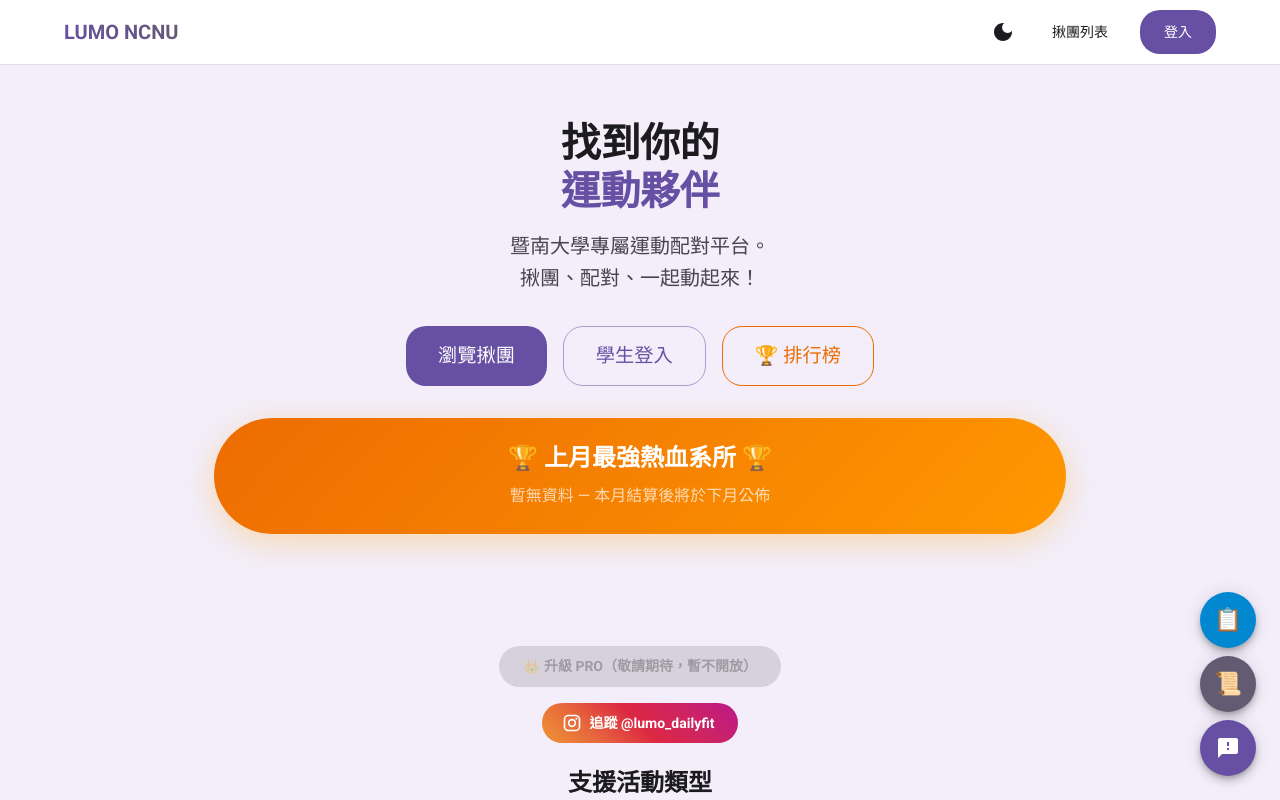
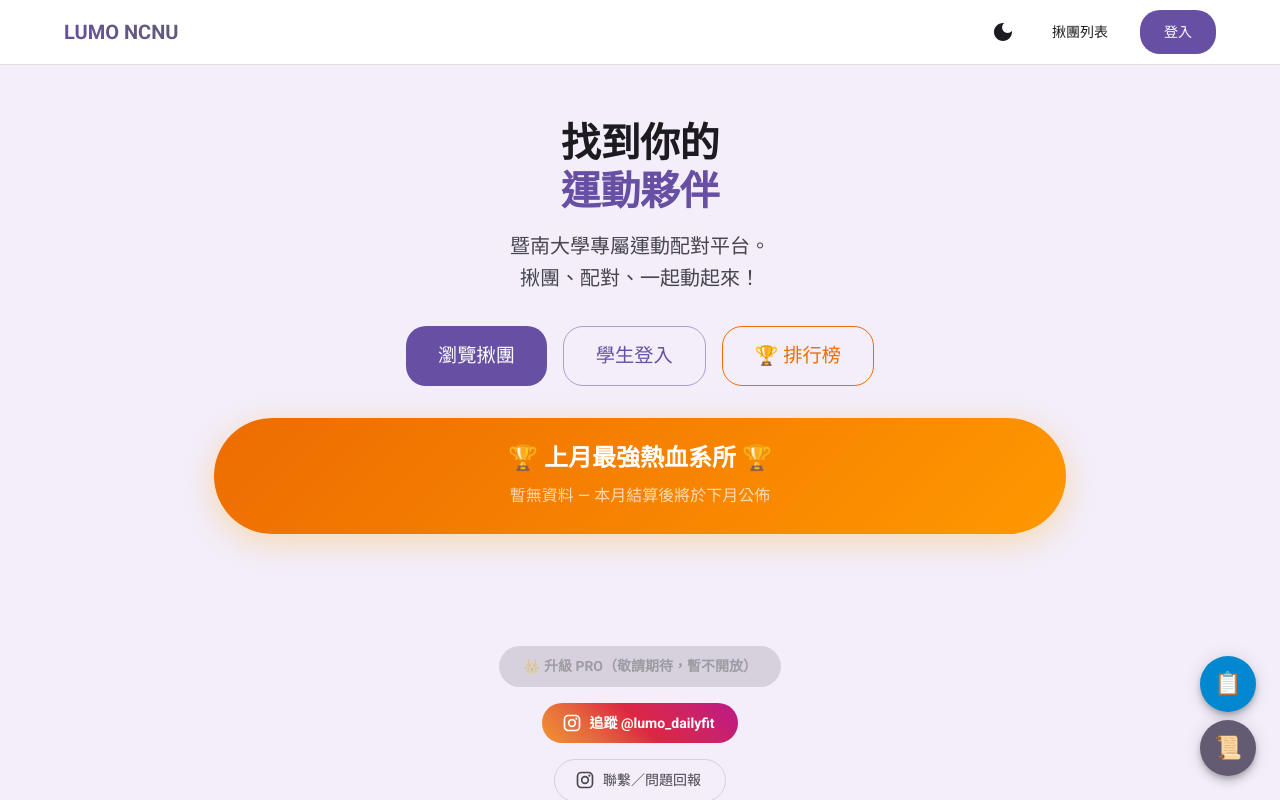
Before and after one commit to DONGHANK-001/lumo-ncnu, a Next.js app in the folder frontend/: page / in a window 1280 px wide. Shown: the top 800 px of the page. Built offline with nearby package versions, Linux system fonts and the light colour scheme; no server answers.

Commit message:
refactor: 移除 Feedback FAB，問題回報改為 IG 按鈕，FAB 僅保留條款+日誌

```diff
--- a/frontend/src/app/page.tsx
+++ b/frontend/src/app/page.tsx
@@ -39,7 +39,6 @@ import {
     LightMode,
     Instagram,
     SportsVolleyball,
-    Feedback,
     NightsStay,
     Restaurant,
     Notifications as NotificationsIcon
@@ -98,26 +97,7 @@ export default function LandingPage() {
         }
     }, [user]);
 
-    // Feedback
-    const [feedbackOpen, setFeedbackOpen] = useState(false);
-    const [feedbackContent, setFeedbackContent] = useState('');
-    const [feedbackLoading, setFeedbackLoading] = useState(false);
 
-    const handleFeedbackSubmit = async () => {
-        if (!feedbackContent.trim()) return;
-        setFeedbackLoading(true);
-        const token = await getToken();
-        // 原本 token 可能沒有 (未登入者)，可以支援匿名回饋
-        const response = await api.submitFeedback(token || undefined, feedbackContent);
-        if (response.success) {
-            setFeedbackOpen(false);
-            setFeedbackContent('');
-            setLiveFeed({ message: '謝謝您的回饋！我們已收到您的建議。', open: true });
-        } else {
-            setLiveFeed({ message: response.error?.message || '送出失敗，請稍後再試', open: true });
-        }
-        setFeedbackLoading(false);
-    };
 
     useEffect(() => {
         const socket = getSocket();
@@ -458,6 +438,21 @@ export default function LandingPage() {
                     >
                         追蹤 @lumo_dailyfit
                     </Button>
+                    <Button
+                        href="https://www.instagram.com/lumo_dailyfit?utm_source=ig_web_button_share_sheet&igsh=ZDNlZDc0MzIxNw=="
+                        target="_blank"
+                        startIcon={<Instagram />}
+                        variant="outlined"
+                        sx={{
+                            color: 'text.secondary',
+                            borderColor: 'divider',
+                            borderRadius: 3,
+                            px: 3,
+                            py: 1,
+                        }}
+                    >
+                        聯繫／問題回報
+                    </Button>
                 </Box>
                 <Typography variant="h5" fontWeight="bold" textAlign="center" mb={6}>支援活動類型</Typography>
                 <Stack direction="row" flexWrap="wrap" justifyContent="center" gap={4}>
@@ -642,7 +637,7 @@ export default function LandingPage() {
                 href="/updates"
                 sx={{
                     position: 'fixed',
-                    bottom: 152,
+                    bottom: 88,
                     right: 24,
                     zIndex: 1000,
                 }}
@@ -656,7 +651,7 @@ export default function LandingPage() {
                 aria-label="terms"
                 sx={{
                     position: 'fixed',
-                    bottom: 88,
+                    bottom: 24,
                     right: 24,
                     zIndex: 1000,
                 }}
@@ -664,60 +659,6 @@ export default function LandingPage() {
             >
                 <Typography fontSize="1.4rem">📜</Typography>
             </Fab>
-
-            {/* Feedback FAB */}
-            <Fab
-                color="primary"
-                aria-label="feedback"
-                sx={{
-                    position: 'fixed',
-                    bottom: 24,
-                    right: 24,
-                    zIndex: 1000
-                }}
-                onClick={() => setFeedbackOpen(true)}
-            >
-                <Feedback />
-            </Fab>
-
-            {/* Feedback Dialog */}
-            <Dialog open={feedbackOpen} onClose={() => setFeedbackOpen(false)} fullWidth maxWidth="sm">
-                <DialogTitle sx={{ fontWeight: 'bold' }}>提供意見回饋</DialogTitle>
-                <DialogContent>
-                    <Typography variant="body2" color="text.secondary" paragraph sx={{ mt: 1 }}>
-                        遇到 bug、有新功能建議，或有任何想對我們說的話，都歡迎在這邊留言給開發團隊！
-                        <br />
-                        聯絡我們 / 客服信箱：aov11011@gmail.com
-                    </Typography>
-                    <TextField
-                        autoFocus
-                        margin="dense"
-                        id="feedback"
-                        label="您的建議或回饋"
-                        type="text"
-                        fullWidth
-                        multiline
-                        rows={4}
-                        variant="outlined"
-                        value={feedbackContent}
-                        onChange={(e) => setFeedbackContent(e.target.value)}
-                        placeholder="請輸入您的回饋內容..."
-                    />
-                </DialogContent>
-                <DialogActions sx={{ p: 2 }}>
-                    <Button onClick={() => setFeedbackOpen(false)} color="inherit">
-                        取消
-                    </Button>
-                    <Button
-                        onClick={handleFeedbackSubmit}
-                        variant="contained"
-                        disabled={!feedbackContent.trim() || feedbackLoading}
-                        sx={{ borderRadius: 4, px: 3 }}
-                    >
-                        送出
-                    </Button>
-                </DialogActions>
-            </Dialog>
             {/* Terms Dialog */}
             <Dialog open={termsOpen} onClose={() => setTermsOpen(false)} maxWidth="sm" fullWidth scroll="paper">
                 <DialogTitle sx={{ fontWeight: 'bold' }}>📜 服務條款與免責聲明</DialogTitle>
```
